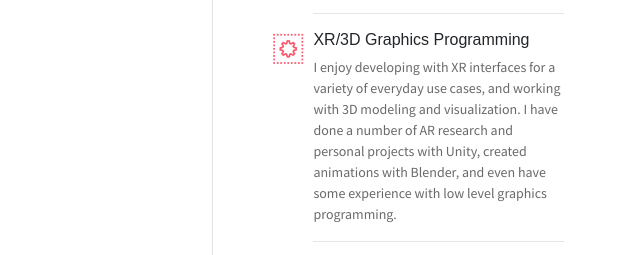
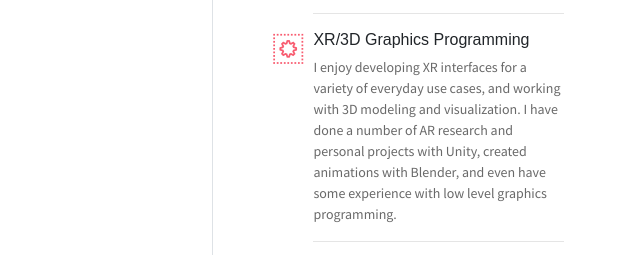
Before and after one commit to shanna1408/shanna1408.github.io, a website: page index.html in a window 1280 px wide. Shown: the part 1087-1342 px from the top of the page, 640-1280 px from the left. Drawn offline with Linux system fonts and the light colour scheme; some packages are replaced by stand-ins of ours.

Commit message:
Finished

```diff
--- a/index.html
+++ b/index.html
@@ -113,7 +113,7 @@
                     <div class="col-10 ml-auto mr-3">
                         <h6>XR/3D Graphics Programming</h6>
                         <p class="subtitle">
-                            I enjoy developing with XR interfaces for a variety of everyday use cases, and working with 3D modeling and visualization. I have done
+                            I enjoy developing XR interfaces for a variety of everyday use cases, and working with 3D modeling and visualization. I have done
                             a number of AR research and personal projects with Unity, created animations with Blender, and even have some experience with low level graphics programming.
                         </p>
                         <hr>
```
